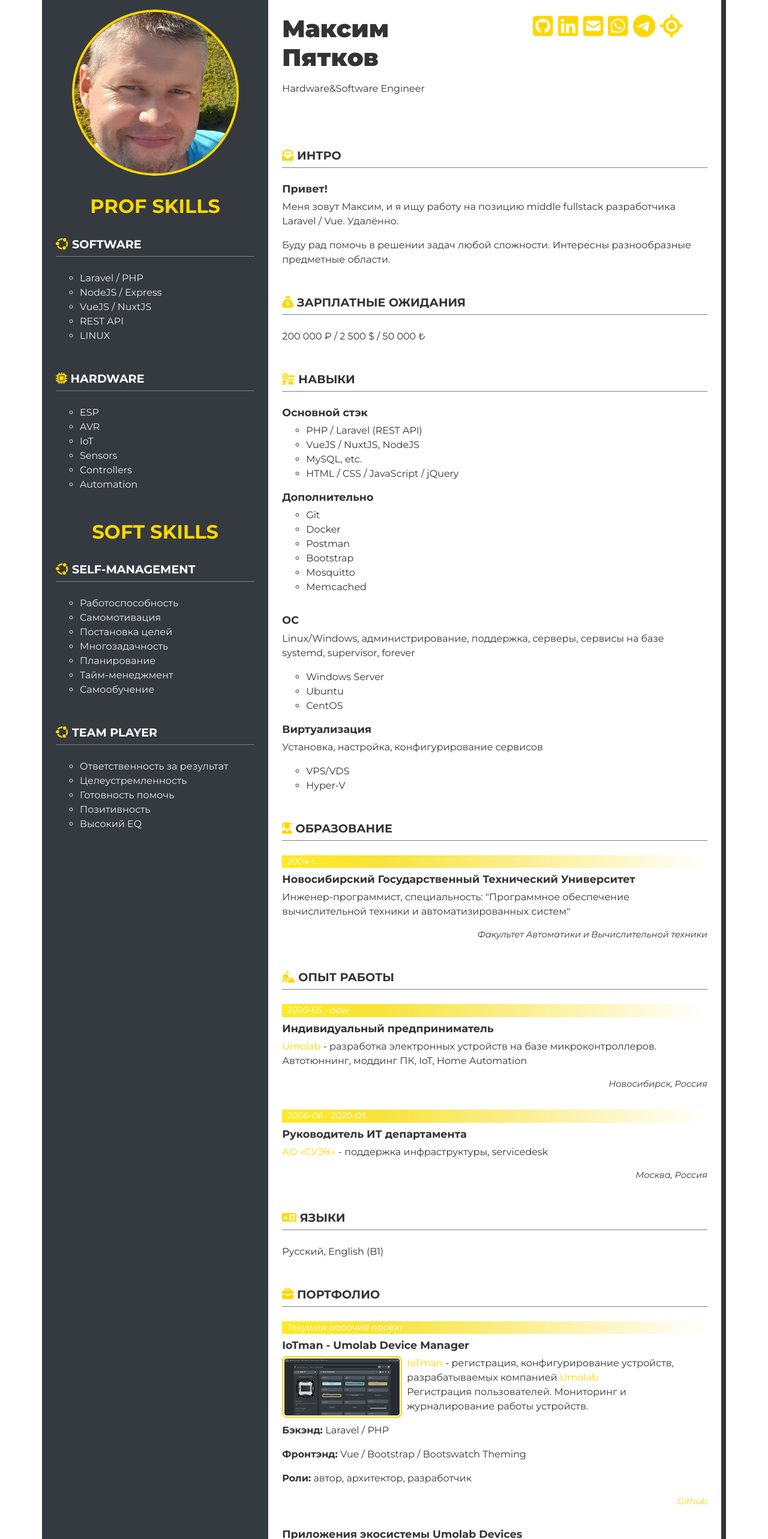
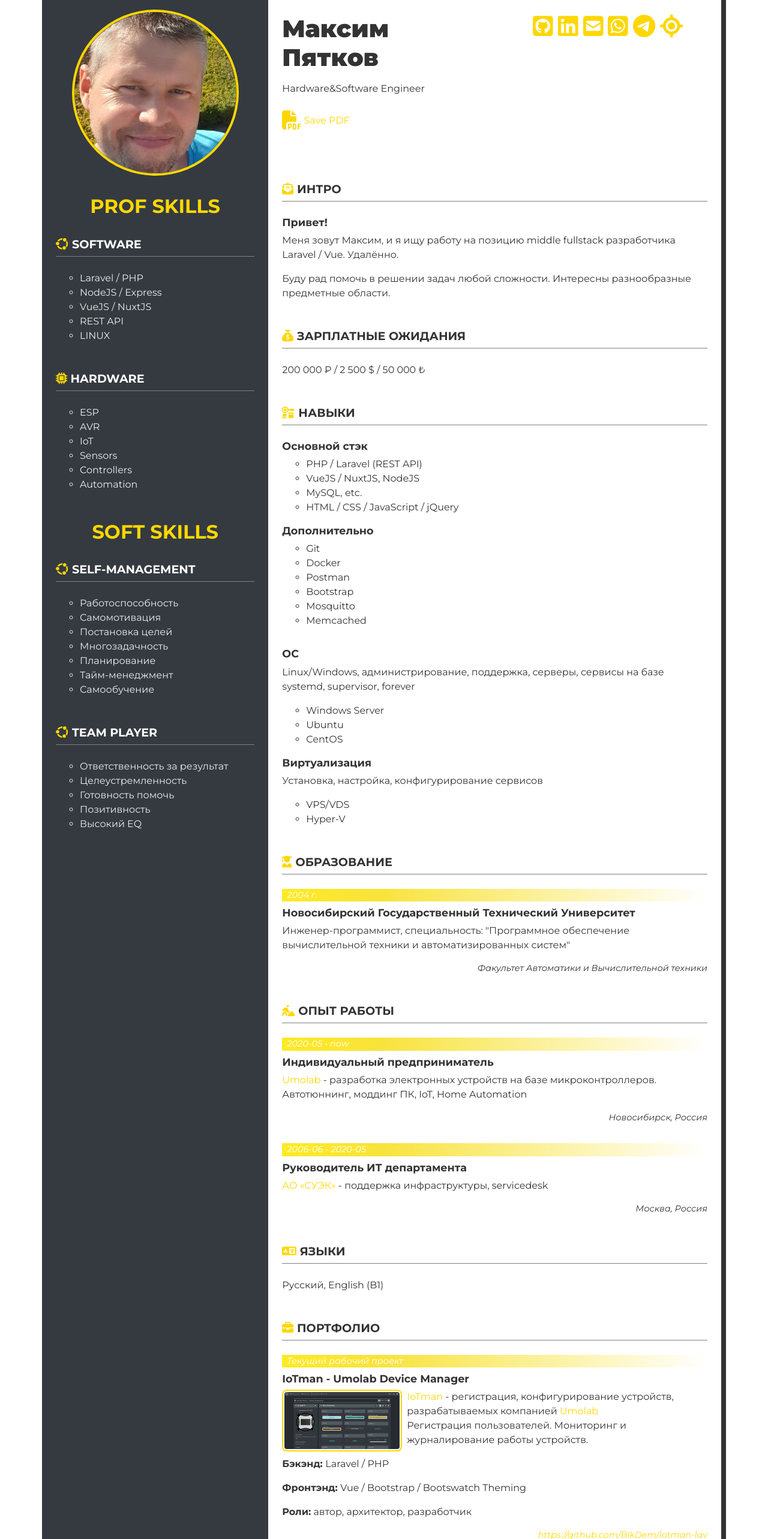
Before and after one commit to BlkDem/resume, a Nuxt app: page / in a window 1280 px wide. Shown: the top 2566 px of the page at 60% size. Built offline with nearby package versions, Linux system fonts and the light colour scheme.

Commit message:
save pdf

```diff
--- a/components/Any.vue
+++ b/components/Any.vue
@@ -15,7 +15,7 @@
     <p><strong>Стек: </strong> ModX / Pano2VR / JS </p>
 
     <p class="bottom-p"><a class="gold" href="https://gis3d.ru" target="_blank">
-        gis3d.ru
+        https://gis3d.ru
       </a>
     </p>
 
@@ -27,7 +27,7 @@
     <p> <strong>Роли:</strong> дизайнер, разработчик </p>
 
     <p class="bottom-p"><a class="gold" href="https://rus-mine.com" target="_blank">
-        rus-mine.com
+        https://rus-mine.com
       </a>
     </p>
 
@@ -40,7 +40,7 @@
     <p> <strong>Роли:</strong> автор, дизайнер, разработчик </p>
 
     <p class="bottom-p"><a class="gold" href="https://glclub.ru" target="_blank">
-        glclub.ru
+        https://glclub.ru
       </a>
     </p>
 
--- a/components/MainHead.vue
+++ b/components/MainHead.vue
@@ -5,6 +5,13 @@
         Максим Пятков
       </h1>
       <p class="mx-2 media-text-center">Hardware&Software Engineer</p>
+      <p class="mx-2 media-text-center pt-2">
+        <a class="gold" href="/pdf/CV_PyatkovM.pdf">
+          <!-- <i class="fa-regular fa-file-pdf"></i> -->
+          <font-awesome-icon icon="fa-solid fa-file-pdf" size="2xl" />
+          Save PDF
+        </a>
+      </p>
     </div>
     <div class="col-md-6 p-4 font-2x">
       <div class="icon-social">
--- a/components/Portfolio.vue
+++ b/components/Portfolio.vue
@@ -23,7 +23,7 @@
     <p> <strong>Роли:</strong> автор, архитектор, разработчик </p>
 
     <p class="bottom-p"><a class="gold" href="https://github.com/BlkDem/iotman-lav" target="_blank">
-      Github
+        https://github.com/BlkDem/iotman-lav
       </a>
     </p>
 
@@ -43,7 +43,7 @@
     <!-- <p> <a href="https://mycase.umolab.ru/" class="gold" target="_blank">https://mycase.umolab.ru/</a></p> -->
     <p class="bottom-p">
       <a class="gold" href="https://mycase.umolab.ru/" target="_blank">
-        mycase.umolab.ru
+        https://mycase.umolab.ru
       </a>
     </p>
 
@@ -59,7 +59,7 @@
     <p> <strong>Роли:</strong> автор, разработчик </p>
 
     <p class="bottom-p"><a class="gold" href="https://github.com/BlkDem/iotman-logger" target="_blank">
-        Github
+        https://github.com/BlkDem/iotman-logger
       </a>
     </p>
 
@@ -74,7 +74,7 @@
     <p> <strong>Роли:</strong> автор, разработчик </p>
 
     <p class="bottom-p"><a class="gold" href="https://github.com/BlkDem/iotman-logger" target="_blank">
-        Github
+        https://github.com/BlkDem/u-desktop
       </a>
     </p>
 
--- a/pages/index.vue
+++ b/pages/index.vue
@@ -43,7 +43,7 @@
 
       <AnyProjects />
 
-      <TagCloud />
+      <!-- <TagCloud /> -->
 
     </template>
 
@@ -72,7 +72,7 @@ import Portfolio from '../components/Portfolio.vue';
 import Intro from '../components/Intro.vue';
 import AnyProjects from '../components/Any.vue';
 import Money from '../components/Money.vue';
-import TagCloud from '../components/TagCloud.vue';
+// import TagCloud from '../components/TagCloud.vue';
 import Footer from '../components/Footer.vue';
 
 export default {
@@ -94,7 +94,7 @@ export default {
       Intro,
       AnyProjects,
       Money,
-      TagCloud,
+      // TagCloud,
       Footer,
     }
 }
```
Also changed, not shown: 1 other file (tests, documents, lock files or other folders).
